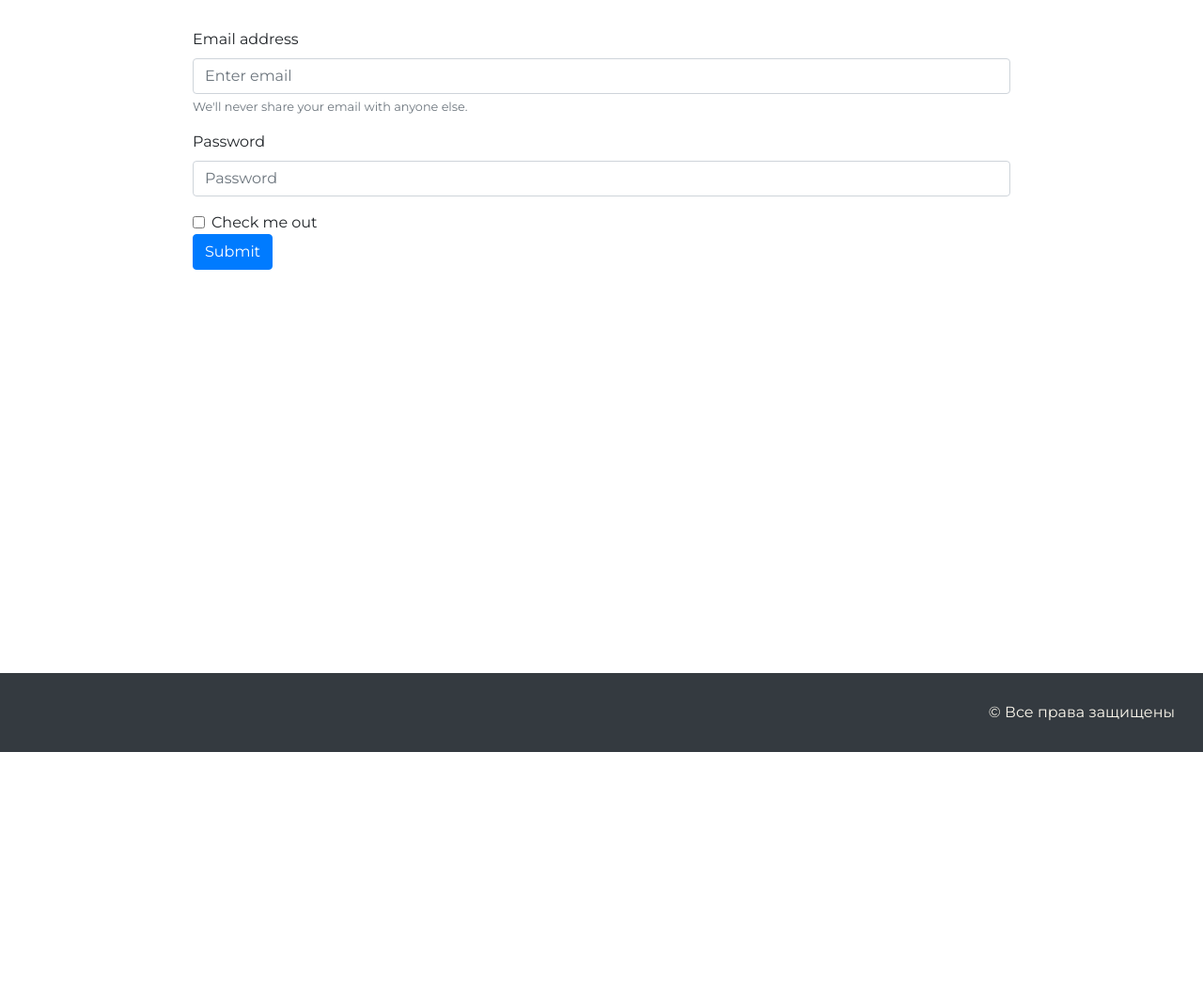
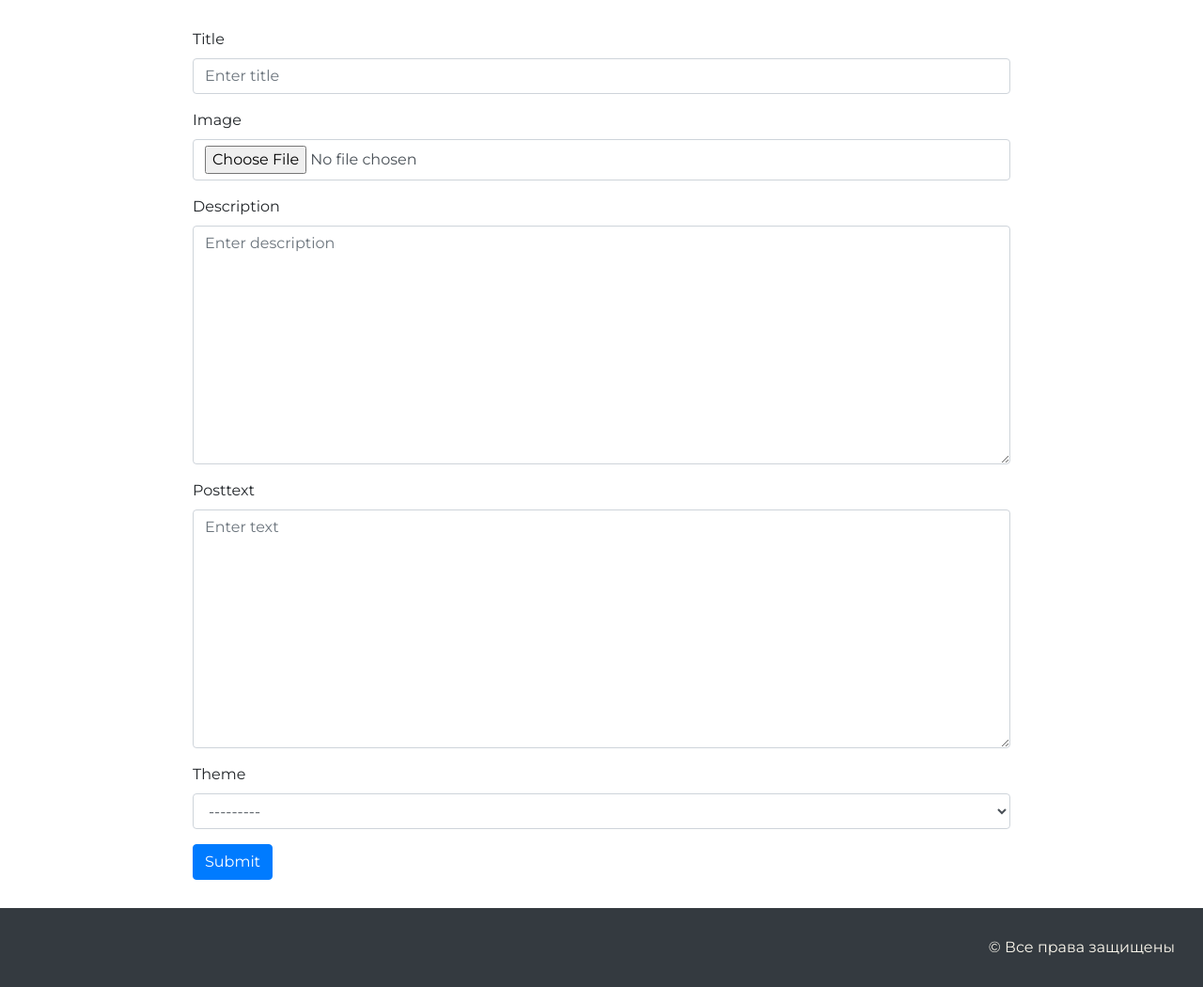
Before and after one commit to FoxHonda/tests, a Django app: page /posts/create/ in a window 1280 px wide. Shown: the whole page at 94% size. Before the commit the page ends 800 px from the top, so only its background shows below. Run offline with Django 3.2, Linux system fonts and the light colour scheme; data comes from the database, SQL or seed files in the repository; both versions use the stored data as it was after the commit; some libraries are stand-ins or nearby versions.

Commit message:
добавил постинг без картинки

```diff
--- /dev/null
+++ b/posts/forms.py
@@ -0,0 +1,15 @@
+from django import forms
+from . import models
+
+class PostForm(forms.ModelForm):
+
+	class Meta:
+		model = models.Post
+		fields = ['title','image','description','posttext','theme']
+		widgets = {
+            'title': forms.widgets.TextInput(attrs={'class': 'form-control', 'placeholder': 'Enter title'}),
+            'image': forms.ClearableFileInput(attrs={'class': 'form-control', 'placeholder': 'Enter image'}),
+            'description': forms.widgets.Textarea(attrs={'class': 'form-control', 'placeholder': 'Enter description'}),
+            'posttext': forms.widgets.Textarea(attrs={'class': 'form-control', 'placeholder': 'Enter text'}),
+            'theme': forms.widgets.Select(attrs={'class': 'form-control', 'placeholder': 'Enter theme'})
+        }
--- a/posts/templates/posts/edit.html
+++ b/posts/templates/posts/edit.html
@@ -6,22 +6,28 @@ Blog - Редактор
 
 {% block content %}
 
-	<form>
-  <div class="form-group">
-    <label for="exampleInputEmail1">Email address</label>
-    <input type="email" class="form-control" id="exampleInputEmail1" aria-describedby="emailHelp" placeholder="Enter email">
-    <small id="emailHelp" class="form-text text-muted">We'll never share your email with anyone else.</small>
-  </div>
-  <div class="form-group">
-    <label for="exampleInputPassword1">Password</label>
-    <input type="password" class="form-control" id="exampleInputPassword1" placeholder="Password">
-  </div>
-  <div class="form-check">
-    <input type="checkbox" class="form-check-input" id="exampleCheck1">
-    <label class="form-check-label" for="exampleCheck1">Check me out</label>
-  </div>
-  <button type="submit" class="btn btn-primary">Submit</button>
-</form>
+<form method="POST">
 
+    {% csrf_token %}
+
+    {% for field in form %}
+
+    <div class="form-group">
+        <label for="{{ field.name }}">{{ field.label }}</label>
+
+        {{ field }}
+
+        {% if field.help_text %}
+
+        <small id="{{ field.name }}Help" class="form-text text-muted">{{ field.help_tex }}</small>
+
+        {% endif %}
+
+    </div>
+
+    {% endfor %}
+
+    <button type="submit" class="btn btn-primary">Submit</button>
+  </form>
 
 {% endblock %}
--- a/posts/views.py
+++ b/posts/views.py
@@ -1,6 +1,7 @@
 from django.core.paginator import Paginator, EmptyPage, PageNotAnInteger
-from django.shortcuts import render
+from django.shortcuts import render, redirect
 from . import models
+from . import forms
 
 def index(request):
 	posts = models.Post.objects.all()
@@ -26,4 +27,11 @@ def details(request, pk):
 
 
 def create(request):
-	return render(request, 'posts/edit.html', {})
+	form = forms.PostForm()
+	if request.method == 'POST':
+		form = forms.PostForm(request.POST)
+		if form.is_valid():
+			form.save()
+			return redirect('/')
+	context = {'form':form}
+	return render(request, 'posts/edit.html', context)
```
Also changed, not shown: db.sqlite3.
